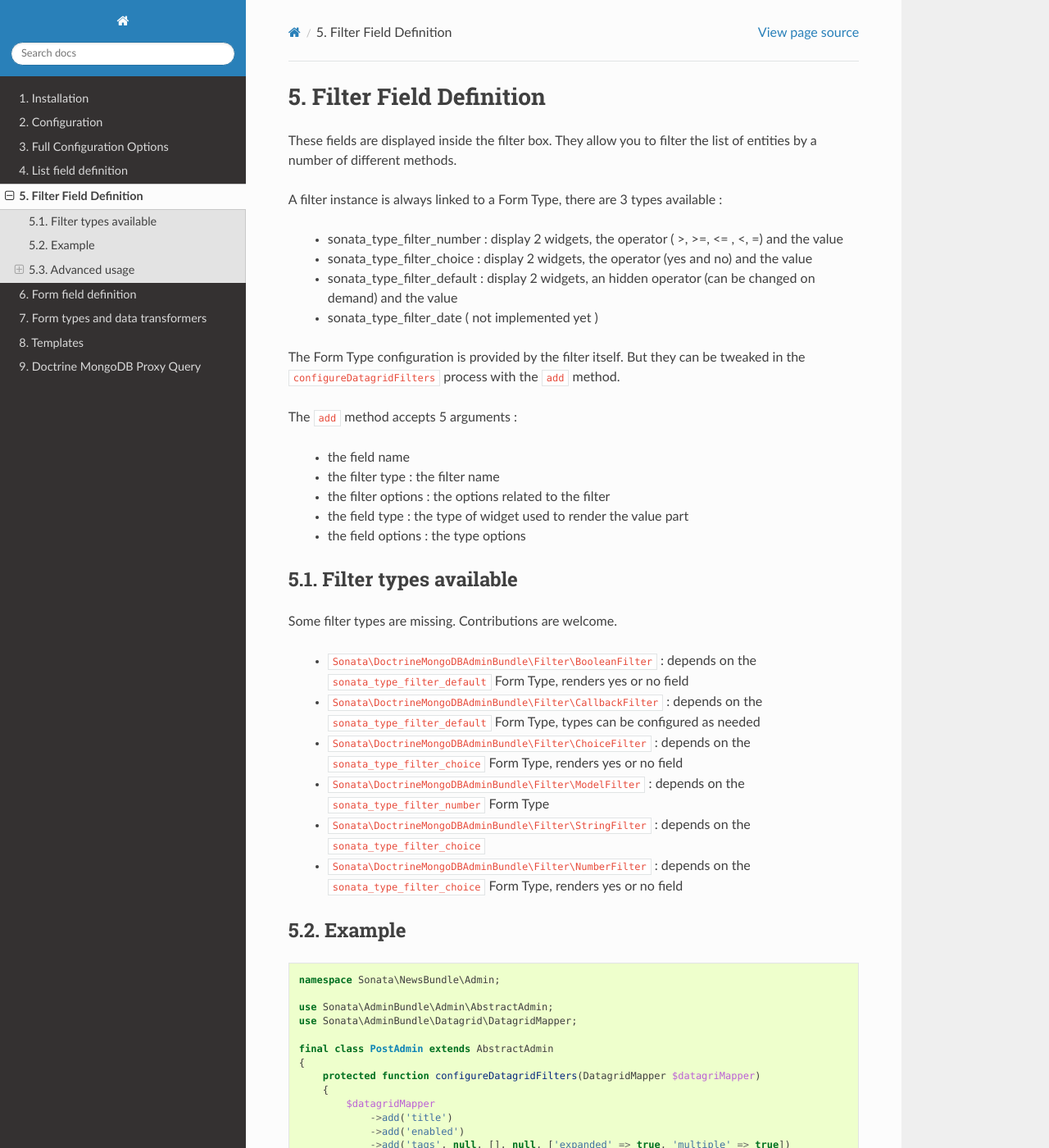
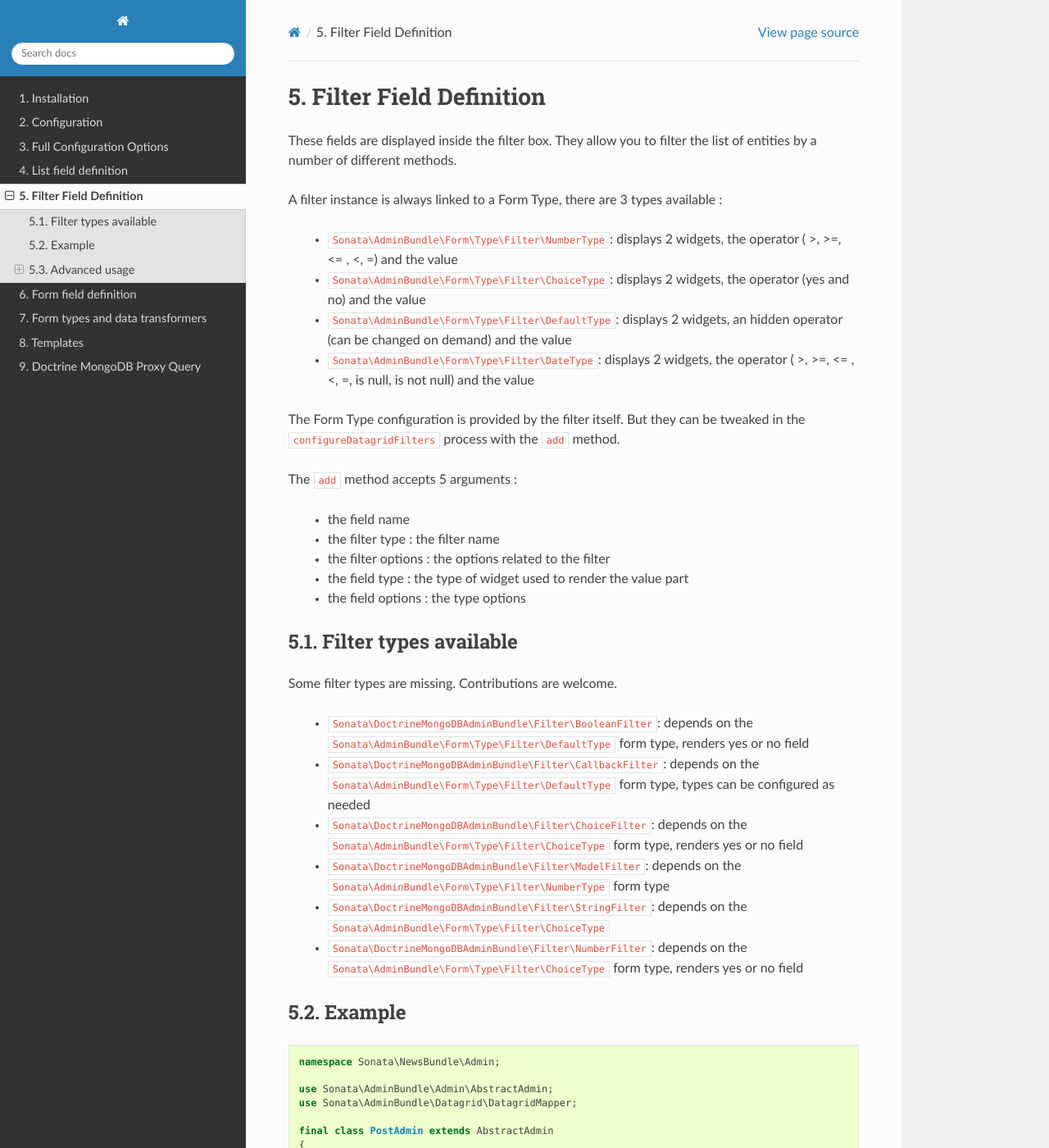
Before and after one commit to sonata-project/SonataDoctrineMongoDBAdminBundle, a Sphinx documentation site: the page built from docs/reference/filter_field_definition.rst, in a window 1280 px wide and 1400 px high. Shown: the whole window at 82% size. Built offline with Sphinx 7.4.7 and the Read the Docs theme 2.0.0, drawn with Linux system fonts in a browser that asks for light colours.

Commit message:
Remove references to old type names

```diff
--- a/docs/reference/filter_field_definition.rst
+++ b/docs/reference/filter_field_definition.rst
@@ -6,10 +6,10 @@ the list of entities by a number of different methods.
 
 A filter instance is always linked to a Form Type, there are 3 types available :
 
-  - sonata_type_filter_number  :  display 2 widgets, the operator ( >, >=, <= , <, =) and the value
-  - sonata_type_filter_choice  :  display 2 widgets, the operator (yes and no) and the value
-  - sonata_type_filter_default :  display 2 widgets, an hidden operator (can be changed on demand) and the value
-  - sonata_type_filter_date ( not implemented yet )
+  - ``Sonata\AdminBundle\Form\Type\Filter\NumberType``: displays 2 widgets, the operator ( >, >=, <= , <, =) and the value
+  - ``Sonata\AdminBundle\Form\Type\Filter\ChoiceType``: displays 2 widgets, the operator (yes and no) and the value
+  - ``Sonata\AdminBundle\Form\Type\Filter\DefaultType``: displays 2 widgets, an hidden operator (can be changed on demand) and the value
+  - ``Sonata\AdminBundle\Form\Type\Filter\DateType``: displays 2 widgets, the operator ( >, >=, <= , <, =, is null, is not null) and the value
 
 The Form Type configuration is provided by the filter itself. But they can be tweaked in the ``configureDatagridFilters``
 process with the ``add`` method.
@@ -27,12 +27,12 @@ Filter types available
 
 Some filter types are missing. Contributions are welcome.
 
-  - ``Sonata\DoctrineMongoDBAdminBundle\Filter\BooleanFilter``        : depends on the ``sonata_type_filter_default`` Form Type, renders yes or no field
-  - ``Sonata\DoctrineMongoDBAdminBundle\Filter\CallbackFilter``       : depends on the ``sonata_type_filter_default`` Form Type, types can be configured as needed
-  - ``Sonata\DoctrineMongoDBAdminBundle\Filter\ChoiceFilter``         : depends on the ``sonata_type_filter_choice`` Form Type, renders yes or no field
-  - ``Sonata\DoctrineMongoDBAdminBundle\Filter\ModelFilter``          : depends on the ``sonata_type_filter_number`` Form Type
-  - ``Sonata\DoctrineMongoDBAdminBundle\Filter\StringFilter``         : depends on the ``sonata_type_filter_choice``
-  - ``Sonata\DoctrineMongoDBAdminBundle\Filter\NumberFilter``         : depends on the ``sonata_type_filter_choice`` Form Type, renders yes or no field
+  - ``Sonata\DoctrineMongoDBAdminBundle\Filter\BooleanFilter``: depends on the ``Sonata\AdminBundle\Form\Type\Filter\DefaultType`` form type, renders yes or no field
+  - ``Sonata\DoctrineMongoDBAdminBundle\Filter\CallbackFilter``: depends on the ``Sonata\AdminBundle\Form\Type\Filter\DefaultType`` form type, types can be configured as needed
+  - ``Sonata\DoctrineMongoDBAdminBundle\Filter\ChoiceFilter``: depends on the ``Sonata\AdminBundle\Form\Type\Filter\ChoiceType`` form type, renders yes or no field
+  - ``Sonata\DoctrineMongoDBAdminBundle\Filter\ModelFilter``: depends on the ``Sonata\AdminBundle\Form\Type\Filter\NumberType`` form type
+  - ``Sonata\DoctrineMongoDBAdminBundle\Filter\StringFilter``: depends on the ``Sonata\AdminBundle\Form\Type\Filter\ChoiceType``
+  - ``Sonata\DoctrineMongoDBAdminBundle\Filter\NumberFilter``: depends on the ``Sonata\AdminBundle\Form\Type\Filter\ChoiceType`` form type, renders yes or no field
 
 Example
 -------
--- a/src/Resources/views/Form/form_admin_fields.html.twig
+++ b/src/Resources/views/Form/form_admin_fields.html.twig
@@ -137,6 +137,6 @@ file that was distributed with this source code.
     {% if sonata_admin.field_description.mappingtype == 'many' %}
         {{ block('sonata_admin_mongo_collection') }}
     {% else %}
-        INVALID MODE : {{ id }} - type : sonata_type_collection - mapping : {{ sonata_admin.field_description.mappingtype }}
+        INVALID MODE : {{ id }}
     {% endif %}
 {% endblock %}
```
Also changed, not shown: docs/reference/form_field_definition.rst (+16 -14 lines), docs/reference/form_types_and_transformers.rst (+12 -10 lines), 1 other file.
